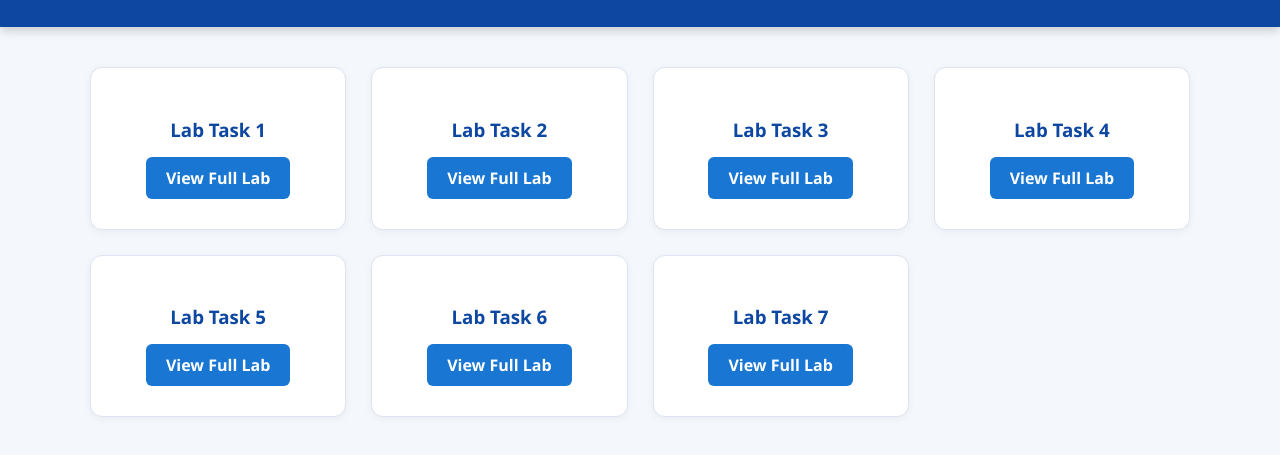
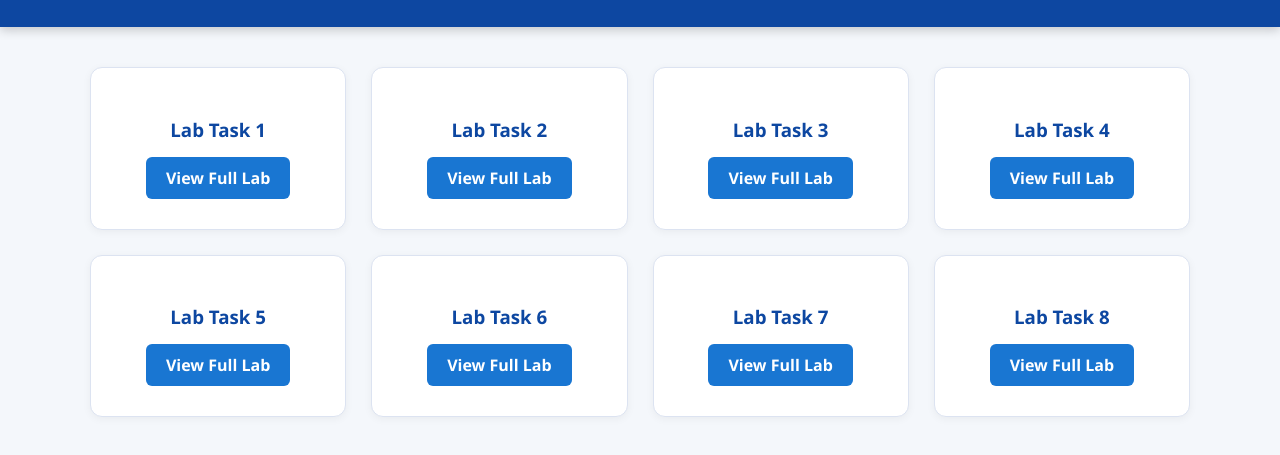
Before and after one commit to fahadgohar009/web-manual, a plain HTML site: page index.html in a window 1280 px wide. Shown: the part 139-594 px from the top of the page. Drawn offline with Linux system fonts and the light colour scheme.

Commit message:
Update index.html

```diff
--- a/index.html
+++ b/index.html
@@ -129,7 +129,10 @@
             <h3>Lab Task 7</h3>
             <a class="btn-link" href="lab7.html">View Full Lab</a>
         </div>
-
+        <div class="semester-card">
+            <h3>Lab Task 8</h3>
+            <a class="btn-link" href="lab8.html">View Full Lab</a>
+        </div>
     </div>
 
 </body>
```
